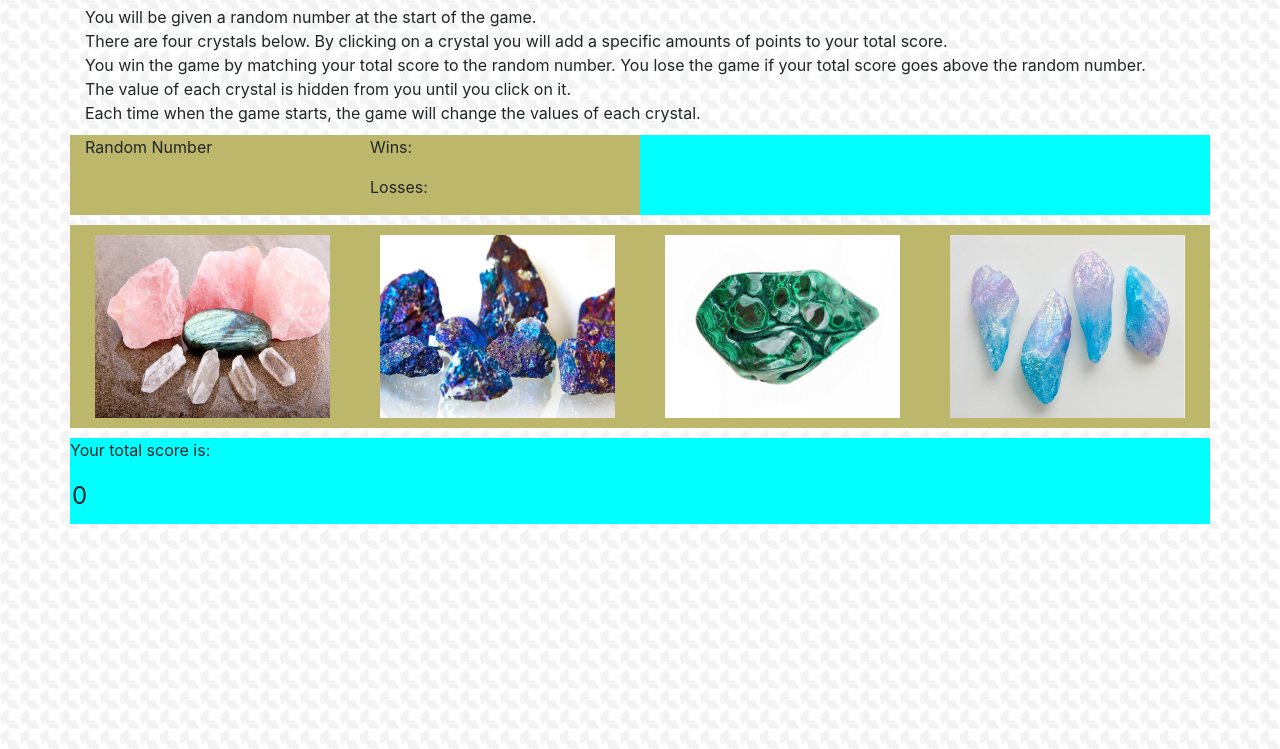
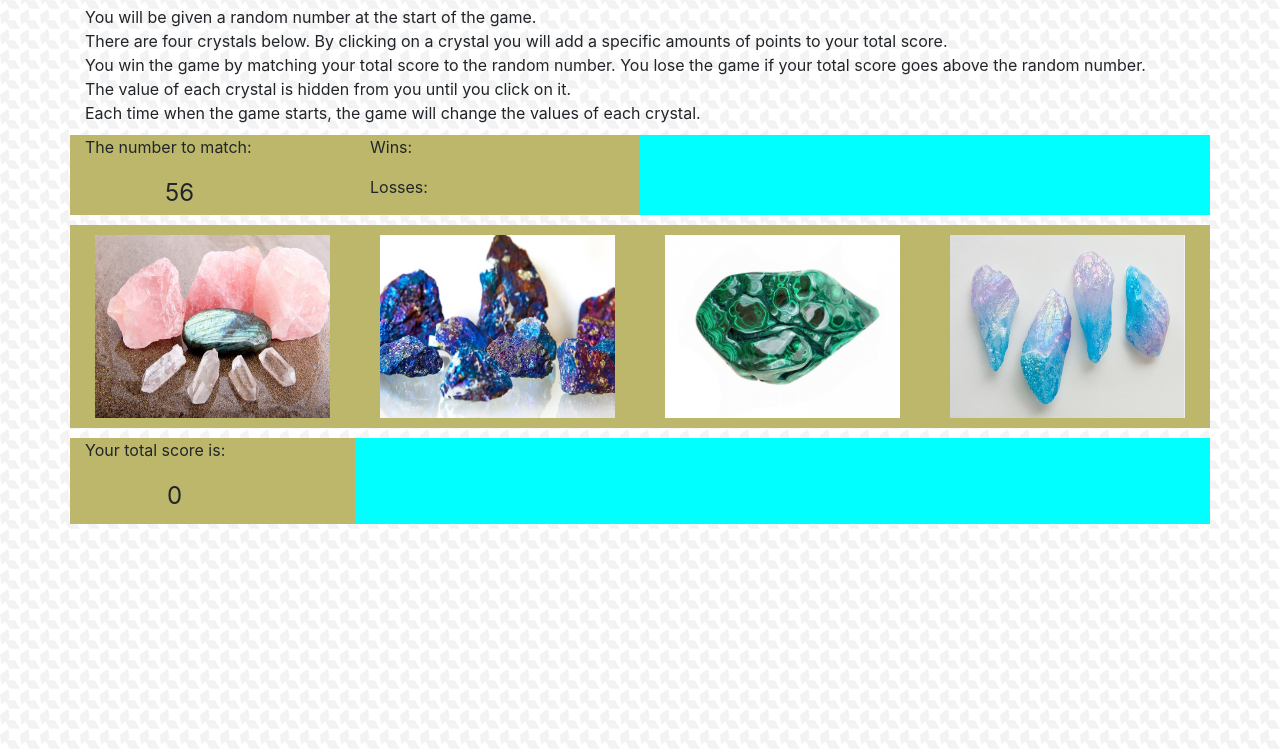
Before and after one commit to rainbojack1/unit-4-game, a plain HTML site: page index.html in a window 1280 px wide. Shown: the part 51-800 px from the top of the page. Drawn offline with nearby package versions, Linux system fonts and the light colour scheme.

Commit message:
Enhanced the spacing and font size of the number to guess and the users total score.

```diff
--- a/assets/css/style.css
+++ b/assets/css/style.css
@@ -23,8 +23,16 @@ img{
 }
 
 #totalScore{
+    position: relative;
+    left: 80px;
     font-size: 24px;
     padding: 2px;
+}
+
+#num{
+    position: relative;
+    left: 80px;
+    font-size: 24px;
 }
 
 /*Placeholder color blocks to identify rows and columns*/
--- a/assets/javascript/game.js
+++ b/assets/javascript/game.js
@@ -5,8 +5,6 @@ var crystalNum;
 var total = 0;
 
 $(document).ready(function(){
-    //display number that user should match
-    var displayNum = $("#num").text(randomNum);
 
     //Create a variable to set equal to $("img")
     var crystalChosen = $("img");
@@ -15,6 +13,8 @@ $(document).ready(function(){
     function generateNum(){
         randomNum = Math.floor(Math.random() * (102)) + 19;
         console.log("Random number: ", randomNum);
+        //display number that user should match
+        var displayNum = $("#num").text(randomNum);
     };
 
     //function to create a random number for the crystals
--- a/index.html
+++ b/index.html
@@ -35,6 +35,7 @@
     <div class="row spacing">
         <div class="col-md-3">
             <div id="randomNumber">
+                <p>The number to match:</p>
                 <span id="num">Random Number</span>
             </div>
         </div>
@@ -54,13 +55,12 @@
     </div>
 
     <div class="row" id="total">
-        <div class="spacing">
-            <p>Your total score is: </p>
-            <span id="totalScore">0</span>
+        <div class="col-md-3">
+            <div class="spacing">
+                <p>Your total score is: </p>
+                <span id="totalScore">0</span>
+            </div>
         </div>
-        <!--<div>
-            <span id="totalScore">0</span>
-        </div>-->
     </div>
 
 </div>
```
